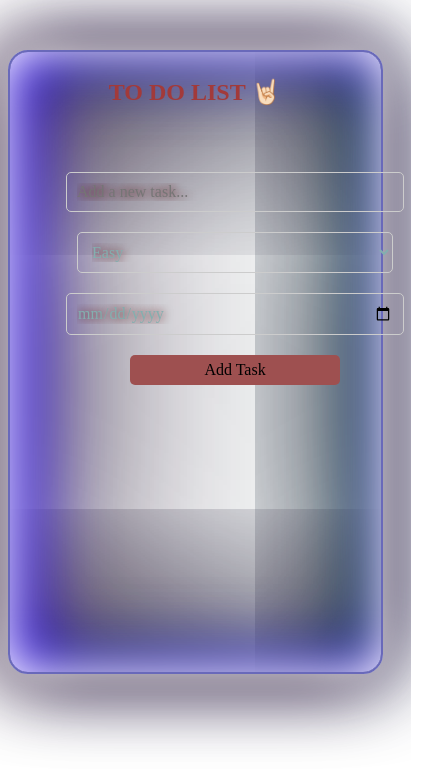
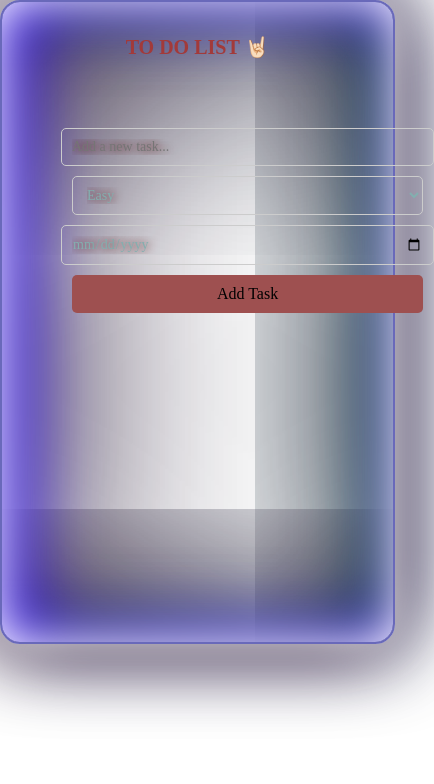
Before and after one commit to Mfeyza/todoAPP, a plain HTML site: page index.html in a window 390 px wide. Shown: the whole page, 434 px wide, since content can reach past the window. Drawn offline with Linux system fonts and the light colour scheme; some packages are replaced by stand-ins of ours; a script that the page names is missing; a web font is replaced by a local one.

Commit message:
Update style.css

```diff
--- a/style.css
+++ b/style.css
@@ -133,39 +133,44 @@ input[type="date"]:focus{
 @media only screen and (max-width: 768px) {
   .container {
     width: 90%;
-    padding: 10px;
+    margin: 0 auto;
   }
 
-  .inputcontainer {
+  .inputcontainer, .taskcontainer {
     flex-direction: column;
-    width: 100%;
+    align-items: center;
   }
 
   input[type="text"], select, input[type="date"], button {
-    width: 90%;
-    margin: 10px 0;
+    width: 100%;
+    margin: 5px 0;
   }
 
-  .taskcontainer {
-    width: 100%;
-  }
-}
-
-
-@media only screen and (max-width: 480px) {
   h1 {
-    font-size: 1.5em;
+    font-size: 24px;
   }
 
   .taskcontainer {
     height: auto;
   }
+}
 
-  .inputcontainer, .taskcontainer {
+@media only screen and (max-width: 480px) {
+  h1 {
+    font-size: 20px;
+  }
+
+  .nameinput, .inputcontainer, .taskcontainer {
     width: 100%;
+    padding: 10px;
+  }
+
+  input[type="text"], select, input[type="date"] {
+    font-size: 14px;
   }
 
   button {
-    width: 60%;
+    padding: 10px;
+    font-size: 16px;
   }
 }
```
